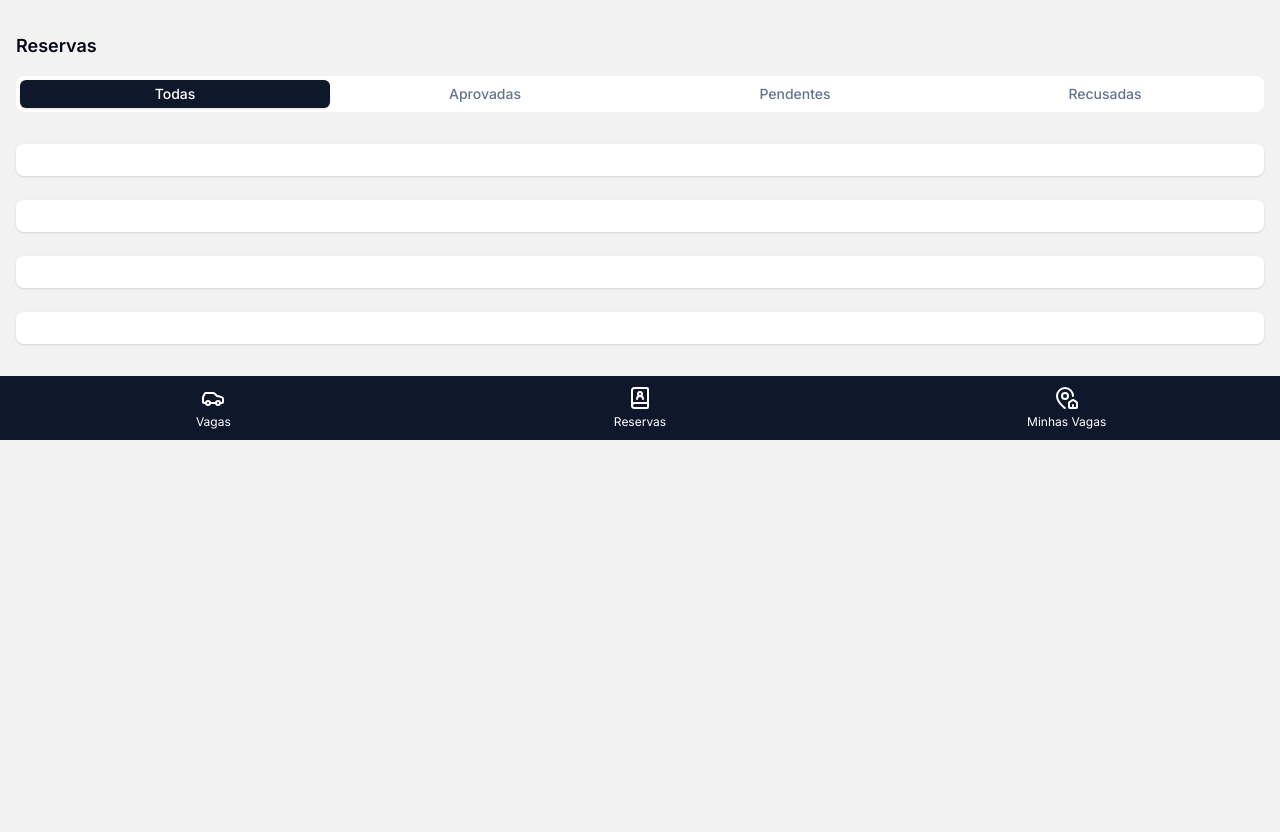
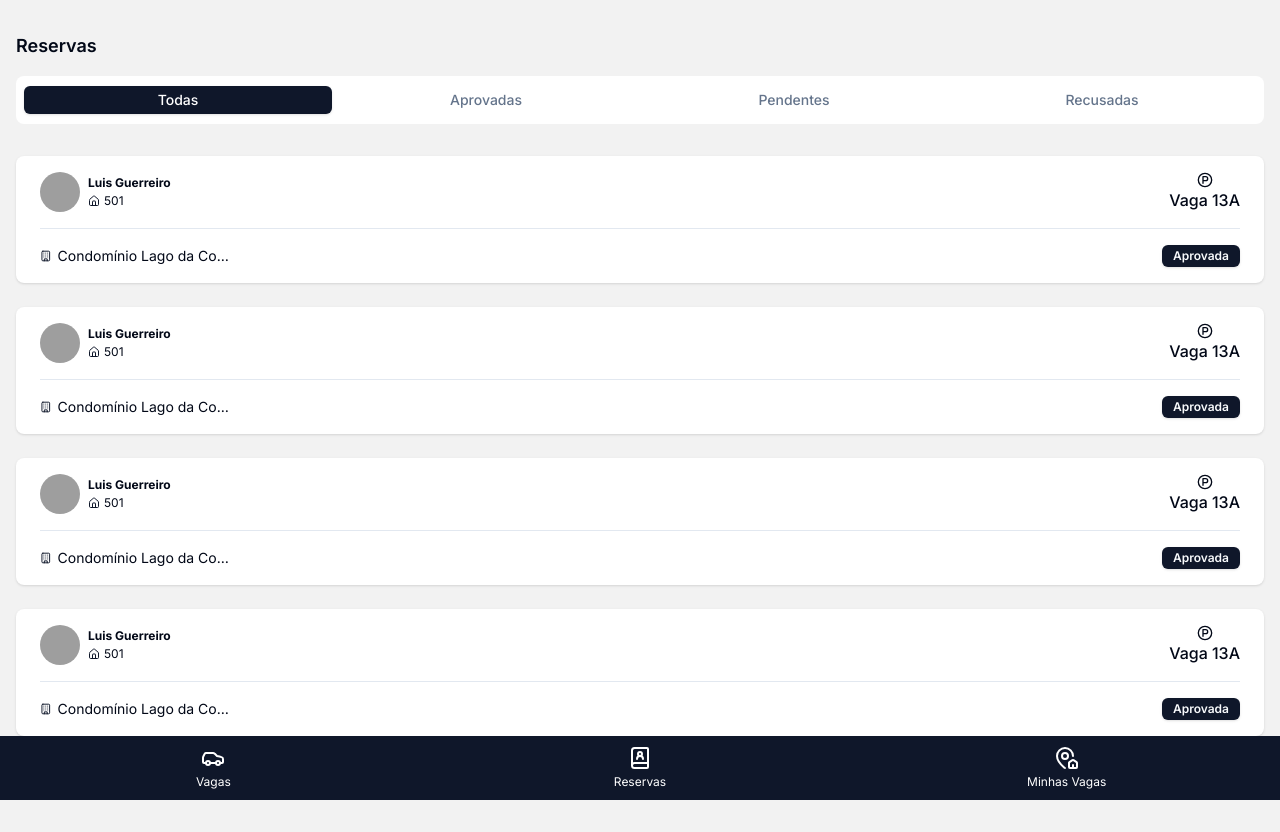
Before and after one commit to devguerreiro/garagee-app, a Next.js app: page /reservas in a window 1280 px wide. Before the commit the page ends 800 px from the top, so only its background shows below. Built offline with nearby package versions, Linux system fonts and the light colour scheme; grey boxes are pictures that could not be loaded.

Commit message:
feat: :lipstick: inicia design dos cards de reservas

```diff
--- a/src/app/actions.ts
+++ b/src/app/actions.ts
@@ -1,10 +1,12 @@
 "use server";
+
+import dayjs from "dayjs";
 
 import {
   ParkingSpaceListDTO,
   ParkingSpaceDetailDTO,
-  ReservationListDTO,
-  ReservationStatusDTO,
+  BookingListDTO,
+  BookingStatusDTO,
 } from "./dtos";
 
 export async function getParkingSpaceList() {
@@ -43,8 +45,8 @@ export async function getParkingSpaceDetail(publicId: string) {
   });
 }
 
-export async function getReservationList() {
-  const reservations: Array<ReservationListDTO> = Array(4)
+export async function getBookingList() {
+  const bookings: Array<BookingListDTO> = Array(4)
     .fill(null)
     .map(() => ({
       publicId: "bf456c82-e1a5-4091-b4d9-afad27f5c2d6",
@@ -60,8 +62,13 @@ export async function getReservationList() {
           apartment: "501",
         },
       },
-      status: ReservationStatusDTO.APPROVED,
+      from_date: dayjs().toDate(),
+      from_hour: 12,
+      to_date: dayjs().toDate(),
+      to_hour: 16,
+      status: BookingStatusDTO.APPROVED,
+      bookedAt: dayjs().toDate(),
     }));
 
-  return Promise.resolve(reservations);
+  return Promise.resolve(bookings);
 }
--- a/src/app/dtos.ts
+++ b/src/app/dtos.ts
@@ -26,12 +26,17 @@ export interface ParkingSpaceDetailDTO {
   isCovered: boolean;
 }
 
-export enum ReservationStatusDTO {
-  APPROVED,
+export enum BookingStatusDTO {
+  APPROVED = "Aprovada",
 }
 
-export interface ReservationListDTO {
+export interface BookingListDTO {
   publicId: string;
   parkingSpace: ParkingSpaceListDTO;
-  status: ReservationStatusDTO;
+  from_date: Date;
+  from_hour: number;
+  to_date: Date;
+  to_hour: number;
+  status: BookingStatusDTO;
+  bookedAt: Date;
 }
--- /dev/null
+++ b/src/app/reservas/components/BookingCard.tsx
@@ -0,0 +1,59 @@
+import Link from "next/link";
+
+import { BuildingIcon, HouseIcon, ParkingCircleIcon } from "lucide-react";
+
+import { BookingListDTO } from "@/app/dtos";
+
+import { getAbbreviationName } from "@/utils";
+
+import { Avatar, AvatarFallback, AvatarImage } from "@/components/ui/avatar";
+import { Badge } from "@/components/ui/badge";
+
+type Props = {
+  booking: BookingListDTO;
+};
+
+export default function BookingCard({ booking }: Readonly<Props>) {
+  const { parkingSpace } = booking;
+
+  return (
+    <Link
+      href={`/reservas/${booking.publicId}`}
+      className="block px-6 py-4 bg-card rounded-lg shadow space-y-4"
+    >
+      <div className="flex justify-between">
+        <div className="flex items-center gap-2">
+          <Avatar>
+            <AvatarImage src="https://github.com/shadcn.png" />
+            <AvatarFallback>
+              {getAbbreviationName(parkingSpace.owner.name)}
+            </AvatarFallback>
+          </Avatar>
+          <div className="flex flex-col gap-0.5 text-xs">
+            <strong className="max-w-40 overflow-hidden text-ellipsis text-nowrap">
+              {parkingSpace.owner.name}
+            </strong>
+            <div className="flex items-center gap-1">
+              <HouseIcon className="text-primary w-[1em] h-[1em]" />
+              <span>{parkingSpace.owner.apartment}</span>
+            </div>
+          </div>
+        </div>
+        <div className="flex flex-col items-center">
+          <ParkingCircleIcon className="w-[1em] h-[1em]" />
+          <span className="font-medium">{parkingSpace.identifier}</span>
+        </div>
+      </div>
+      <hr />
+      <div className="text-sm flex justify-between items-center">
+        <div className="flex items-center gap-1.5 max-w-48">
+          <BuildingIcon className="text-primary w-[1em] h-[1em]" />
+          <span className="overflow-hidden text-ellipsis text-nowrap">
+            {parkingSpace.building.name}
+          </span>
+        </div>
+        <Badge>{booking.status}</Badge>
+      </div>
+    </Link>
+  );
+}
--- a/src/app/reservas/components/ReservationCard.tsx
+++ /dev/null
@@ -1,16 +0,0 @@
-import Link from "next/link";
-
-import { ReservationListDTO } from "@/app/dtos";
-
-type Props = {
-  reservation: ReservationListDTO;
-};
-
-export default function ReservationCard({ reservation }: Readonly<Props>) {
-  return (
-    <Link
-      href={`/reservation/${reservation.publicId}`}
-      className="block px-6 py-4 bg-card rounded-lg shadow space-y-4"
-    ></Link>
-  );
-}
--- a/src/app/reservas/page.tsx
+++ b/src/app/reservas/page.tsx
@@ -1,11 +1,11 @@
-import { getReservationList } from "@/app/actions";
+import { getBookingList } from "@/app/actions";
 
 import { Tabs, TabsContent, TabsList, TabsTrigger } from "@/components/ui/tabs";
 
-import ReservationCard from "./components/ReservationCard";
+import BookingCard from "./components/BookingCard";
 
 export default async function Page() {
-  const reservations = await getReservationList();
+  const bookings = await getBookingList();
 
   return (
     <div className="px-4 py-8 space-y-4">
@@ -18,35 +18,23 @@ export default async function Page() {
           <TabsTrigger value="refused">Recusadas</TabsTrigger>
         </TabsList>
         <TabsContent value="all" className="space-y-6">
-          {reservations.map((reservation) => (
-            <ReservationCard
-              key={reservation.publicId}
-              reservation={reservation}
-            />
+          {bookings.map((booking) => (
+            <BookingCard key={booking.publicId} booking={booking} />
           ))}
         </TabsContent>
         <TabsContent value="approved">
-          {reservations.map((reservation) => (
-            <ReservationCard
-              key={reservation.publicId}
-              reservation={reservation}
-            />
+          {bookings.map((booking) => (
+            <BookingCard key={booking.publicId} booking={booking} />
           ))}
         </TabsContent>
         <TabsContent value="pending">
-          {reservations.map((reservation) => (
-            <ReservationCard
-              key={reservation.publicId}
-              reservation={reservation}
-            />
+          {bookings.map((booking) => (
+            <BookingCard key={booking.publicId} booking={booking} />
           ))}
         </TabsContent>
         <TabsContent value="refused">
-          {reservations.map((reservation) => (
-            <ReservationCard
-              key={reservation.publicId}
-              reservation={reservation}
-            />
+          {bookings.map((booking) => (
+            <BookingCard key={booking.publicId} booking={booking} />
           ))}
         </TabsContent>
       </Tabs>
--- a/src/components/ui/tabs.tsx
+++ b/src/components/ui/tabs.tsx
@@ -14,7 +14,7 @@ const TabsList = React.forwardRef<
   <TabsPrimitive.List
     ref={ref}
     className={cn(
-      "w-full inline-flex h-9 items-center justify-start overflow-x-scroll rounded-lg bg-card p-1 text-muted-foreground",
+      "w-full inline-flex h-12 items-center justify-start overflow-x-scroll rounded-lg bg-card p-2 text-muted-foreground",
       className
     )}
     {...props}
```
